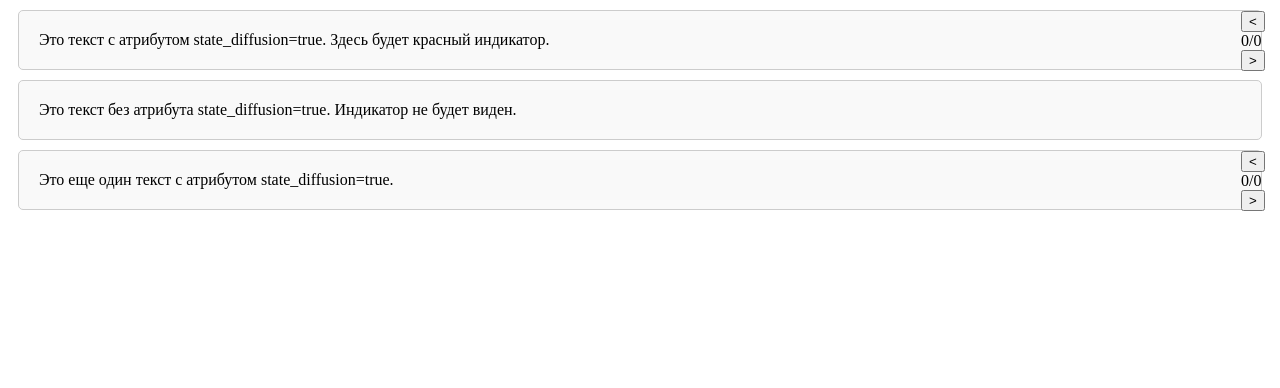
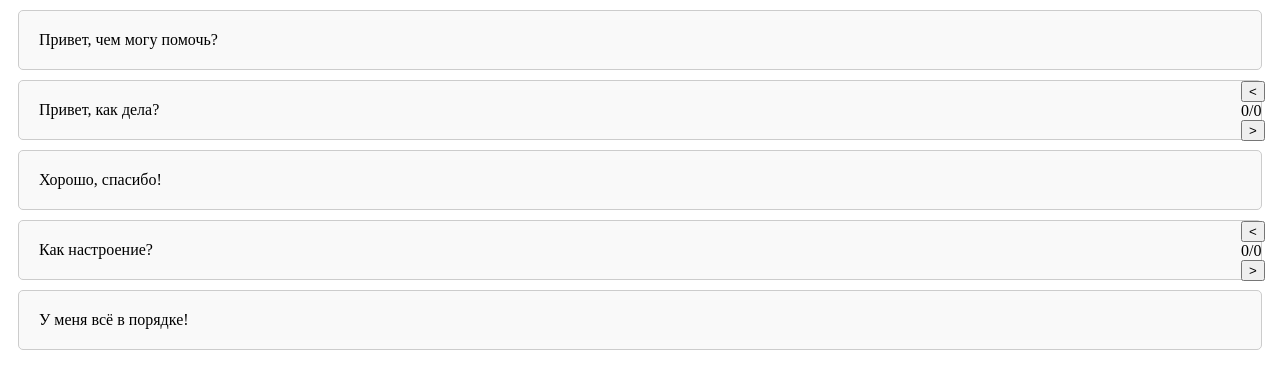
Before and after one commit to list91/agent-team-cli, a plain HTML site: page web-app/index.html in a window 1280 px wide. Drawn offline with Linux system fonts and the light colour scheme.

Commit message:
Add dynamic message block creation and chat rendering functionality

```diff
--- a/web-app/index.html
+++ b/web-app/index.html
@@ -32,7 +32,7 @@
 </head>
 <body>
 
-    <div class="text-block" state_diffusion="true">
+    <!-- <div class="text-block" state_diffusion="true">
         <div class="indicator"><button><</button><div class="branch-controls">0/0</div><button>></button></div>
         Это текст с атрибутом state_diffusion=true. Здесь будет красный индикатор.
     </div>
@@ -45,7 +45,7 @@
     <div class="text-block" state_diffusion="true">
         <div class="indicator"><button><</button><div class="branch-controls">0/0</div><button>></button></div>
         Это еще один текст с атрибутом state_diffusion=true.
-    </div>
+    </div> -->
 
     <script src="js/app.js"></script>
 </body>
--- a/web-app/js/app.js
+++ b/web-app/js/app.js
@@ -180,3 +180,91 @@ add_message_in_chat({
 });
 
 console.log(JSON.stringify(new_chat, null, 2));
+
+function create_message_block(params) {
+    // Создаем новый div элемент
+    const newDiv = document.createElement('div');
+
+    // Устанавливаем класс и атрибут
+    newDiv.className = 'text-block';
+    newDiv.setAttribute('state_diffusion', params.state_diffusion);
+
+    // Вставляем HTML-содержимое
+    newDiv.innerHTML = `
+        <div class="indicator">
+            <button><</button>
+            <div class="branch-controls">0/0</div>
+            <button>></button>
+        </div>
+        ${params.content}
+    `;
+
+    // Добавляем новый элемент в body
+    document.body.appendChild(newDiv);
+}
+
+function render_chat(chat) {
+    // Создаем контейнер для чата
+    const chatContainer = document.createElement('div');
+    chatContainer.className = 'chat-container';
+
+    // Обрабатываем историю сообщений
+    chat.history.forEach(entry => {
+
+        // Устанавливаем стиль в зависимости от роли
+        if (entry.role === 'user') {
+            let diffusion;
+            if (entry.diffusion && entry.diffusion.length > 0) {
+                diffusion = true;
+            }
+            create_message_block({state_diffusion: diffusion, content: entry.content});
+        } else {
+            create_message_block({state_diffusion: false, content: entry.content});
+        }
+    });
+}
+
+// Пример стилей для сообщений
+const styles = `
+<style>
+    .chat-container {
+        max-width: 600px;
+        margin: 0 auto;
+        border: 1px solid #ddd;
+        border-radius: 5px;
+        padding: 10px;
+        background-color: #f9f9f9;
+    }
+    .chat-message {
+        padding: 10px;
+        margin: 8px 0;
+        border-radius: 5px;
+    }
+    .user-message {
+        background-color: #d1ecf1;
+        color: #0c5460;
+        text-align: right;
+    }
+    .assistant-message {
+        background-color: #e2e3e5;
+        color: #383d41;
+        text-align: left;
+    }
+    .diffusion {
+        background-color: #cce5ff;
+        color: #004085;
+        margin-left: 20px;
+    }
+    .message-footer {
+        font-size: 0.8em;
+        text-align: right;
+        color: #555;
+    }
+</style>
+`;
+
+// Добавляем стили в head
+document.head.insertAdjacentHTML('beforeend', styles);
+
+// Рендерим чат
+render_chat(new_chat);
```
